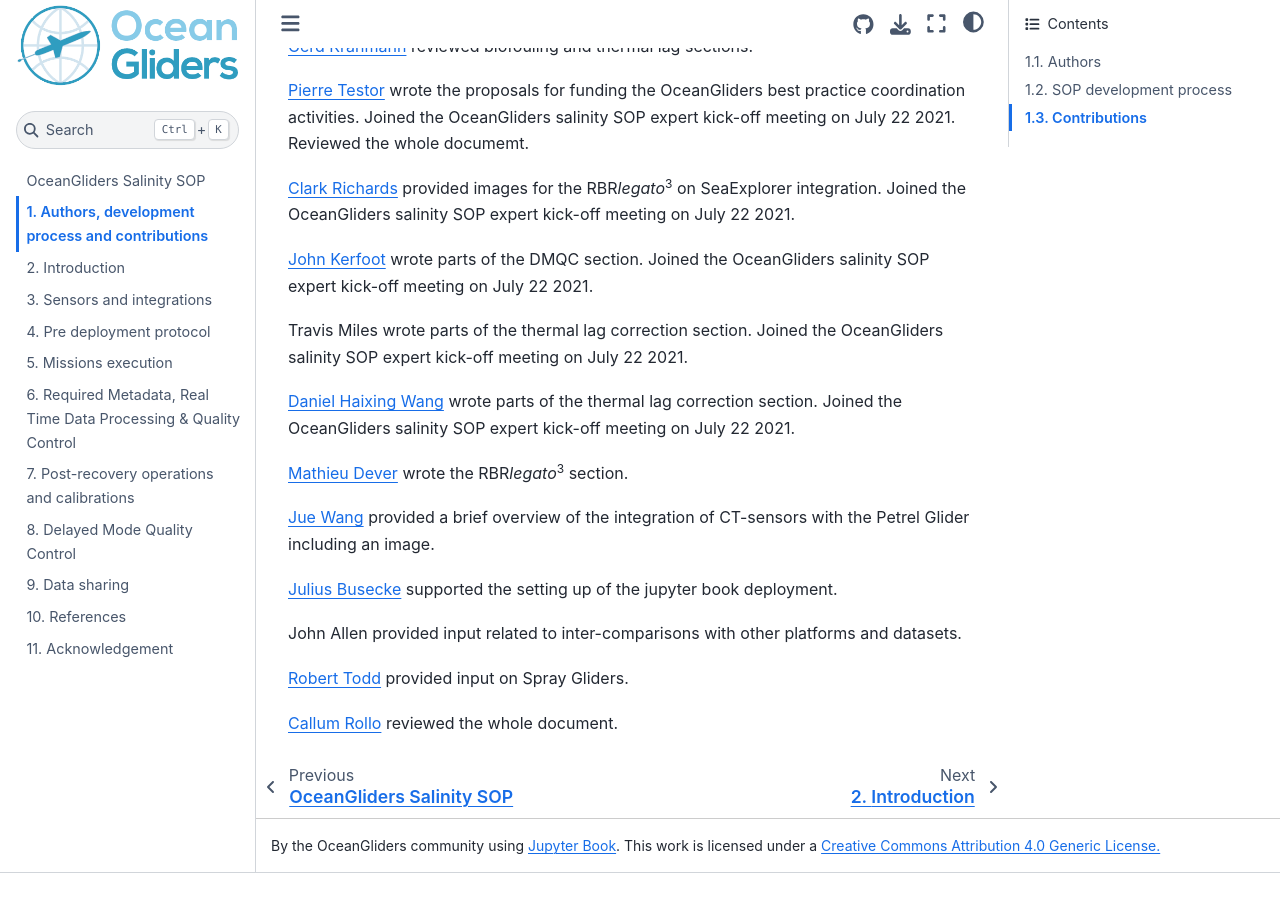
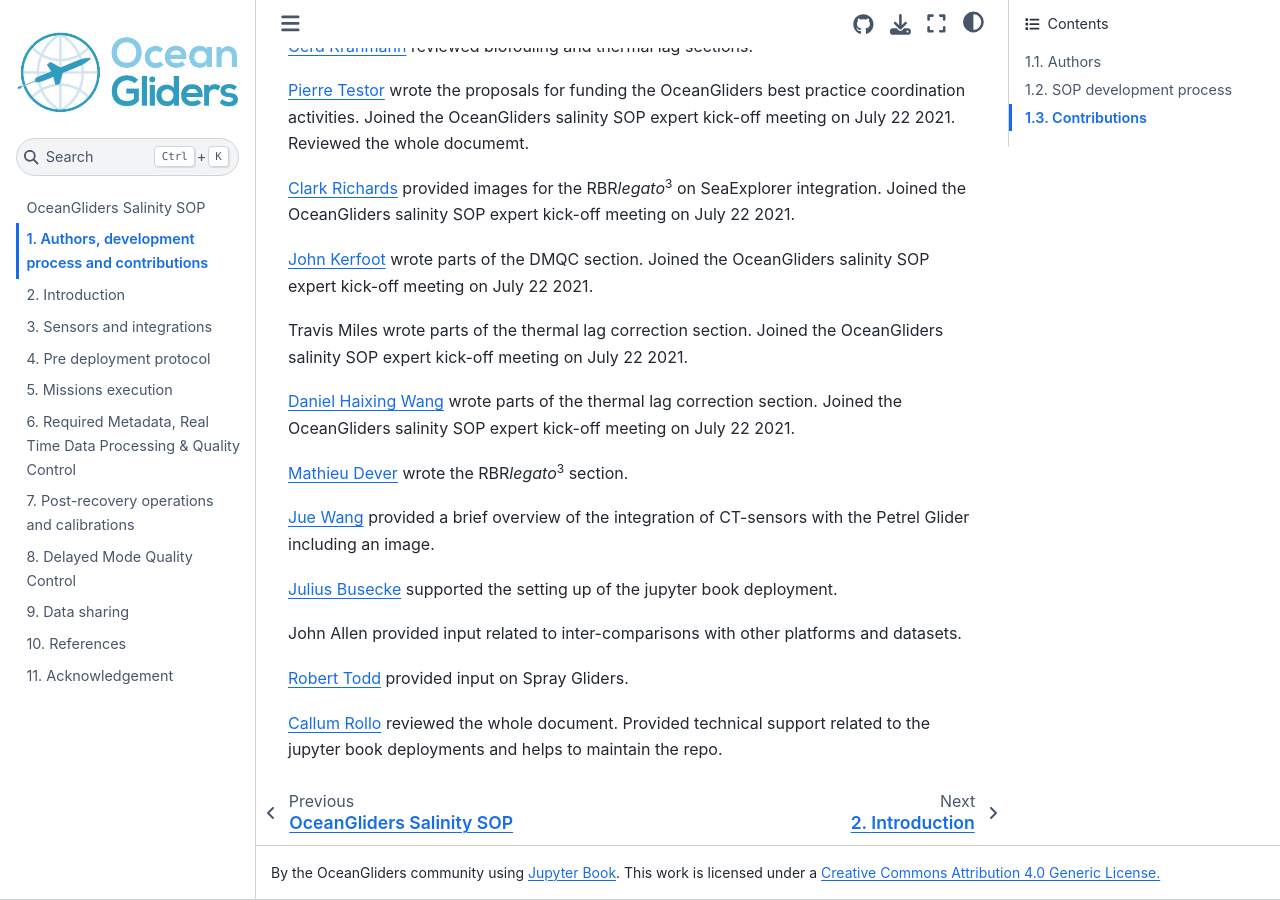
Before and after one commit to OceanGlidersCommunity/Salinity_SOP, a Jupyter Book: the page built from sections/authors_SOP_development_process.md, in a window 1280 px wide and 900 px high, scrolled down 2673 px. Built offline with Jupyter Book 1.0.4 settings and Sphinx 7.4.7 and the Sphinx Book theme 1.1.4, drawn with Linux system fonts in a browser that asks for light colours; before the commit the page ends 3546 px from its top, so only the background shows below that.

Commit message:
update Callums Contributions

```diff
--- a/sections/authors_SOP_development_process.md
+++ b/sections/authors_SOP_development_process.md
@@ -96,4 +96,4 @@ John Allen provided input related to inter-comparisons with other platforms and
 
 [Robert Todd](https://github.com/rtodd-WHOI) provided input on Spray Gliders.
 
-[Callum Rollo](https://github.com/callumrollo) reviewed the whole document.
+[Callum Rollo](https://github.com/callumrollo) reviewed the whole document. Provided technical support related to the jupyter book deployments and helps to maintain the repo.
```
